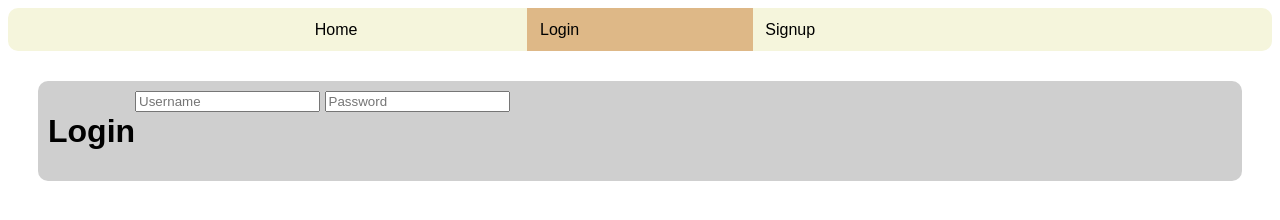
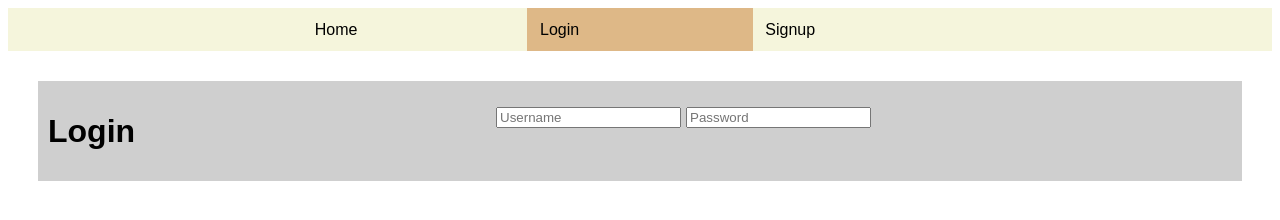
Before and after one commit to hasungkr/login-and-signup-page, a plain HTML site: page login.html in a window 1280 px wide. Drawn offline with Linux system fonts and the light colour scheme.

Commit message:
remove border radius

```diff
--- a/styles.css
+++ b/styles.css
@@ -3,7 +3,6 @@
     overflow: hidden;
     display: flex;
     justify-content: center;
-    border-radius: 10px;
 }
 
 .topnav a {
@@ -25,11 +24,12 @@
 .box {
     background-color: hsl(0, 0%, 81%);
     margin: 30px;
-    border-radius: 10px;
-    display: grid;
-    justify-content: center;
+    display: flex;
     padding: 10px;
     grid-template-columns: auto 1fr;
+    align-items: center;
+    justify-content: center;
+    text-align: center;
 }
 
 .title {
@@ -38,5 +38,13 @@
 
 .input {
     font-family: Arial, Helvetica, sans-serif;
+    font-size: large;
     width: 100%;
+    height: 50px;
+    box-sizing: border-box;
 }
+
+.subtitle {
+    font-family: Arial, Helvetica, sans-serif;
+    font-weight: lighter;
+}
```
